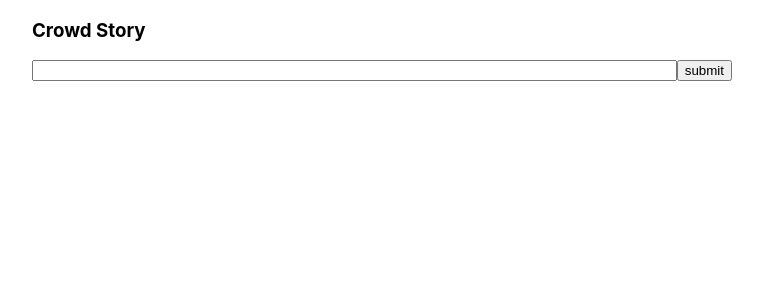
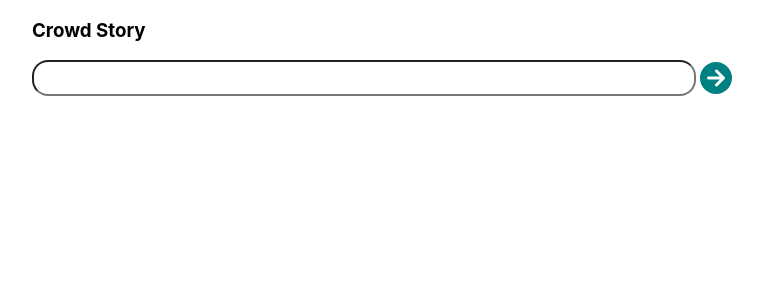
Before and after one commit to john1625b/crowd-story-UI, a React (Create React App) app: page / in a window 1280 px wide. Shown: the top 300 px of the page, without its empty margins (258-1021 px from the left). Built offline with nearby package versions, Linux system fonts and the light colour scheme.

Commit message:
add styling for input, button and adding font awesome

```diff
--- a/package.json
+++ b/package.json
@@ -3,6 +3,9 @@
   "version": "0.1.0",
   "private": true,
   "dependencies": {
+    "@fortawesome/fontawesome-svg-core": "^6.2.0",
+    "@fortawesome/free-solid-svg-icons": "^6.2.0",
+    "@fortawesome/react-fontawesome": "^0.2.0",
     "@testing-library/jest-dom": "^5.16.5",
     "@testing-library/react": "^13.4.0",
     "@testing-library/user-event": "^13.5.0",
--- a/src/components/StoryBuilder/StoryBuilder.styles.ts
+++ b/src/components/StoryBuilder/StoryBuilder.styles.ts
@@ -16,9 +16,23 @@ export const LineItem = styled.div`
 `
 
 export const InputContainer = styled.div`
-    display: flex;
+  margin-top: 16px;
+  display: flex;
+  align-items: center;
 `
 
 export const Input = styled.input`
-    width: 100%;
+  width: 100%;
+  height: 16px;
+  border-radius: 16px;
+  margin-right: 4px;
+  padding: 8px;
+  font-size: 16px;
 `;
+
+export const SubmitButtonStyles = {
+    color: 'teal',
+    height: '32px',
+    width: '32px',
+    cursor: 'pointer',
+}
--- a/src/components/StoryBuilder/StoryBuilder.tsx
+++ b/src/components/StoryBuilder/StoryBuilder.tsx
@@ -1,5 +1,8 @@
-import { Container, InputContainer, LineItem, LineList, Input } from "./StoryBuilder.styles";
+import {Container, InputContainer, LineItem, LineList, Input, SubmitButtonStyles} from "./StoryBuilder.styles";
 import React, { useState } from "react";
+import { FontAwesomeIcon } from '@fortawesome/react-fontawesome'
+import {faCircleArrowRight} from '@fortawesome/free-solid-svg-icons'
+
 
 const userNameMock : string = 'John';
 
@@ -42,7 +45,7 @@ const StoryBuilder = () => {
             </LineList>
             <InputContainer>
                 <Input value={inputText} onChange={e => setInputText(e.target.value)}  onKeyDown={e => onEnter(e)}/>
-                <button onClick={onSubmitClick}>submit</button>
+                <FontAwesomeIcon icon={faCircleArrowRight} style={SubmitButtonStyles} onClick={onSubmitClick}/>
             </InputContainer>
         </Container>
     )
```
Also changed, not shown: 1 other file (tests, documents, lock files or other folders).
